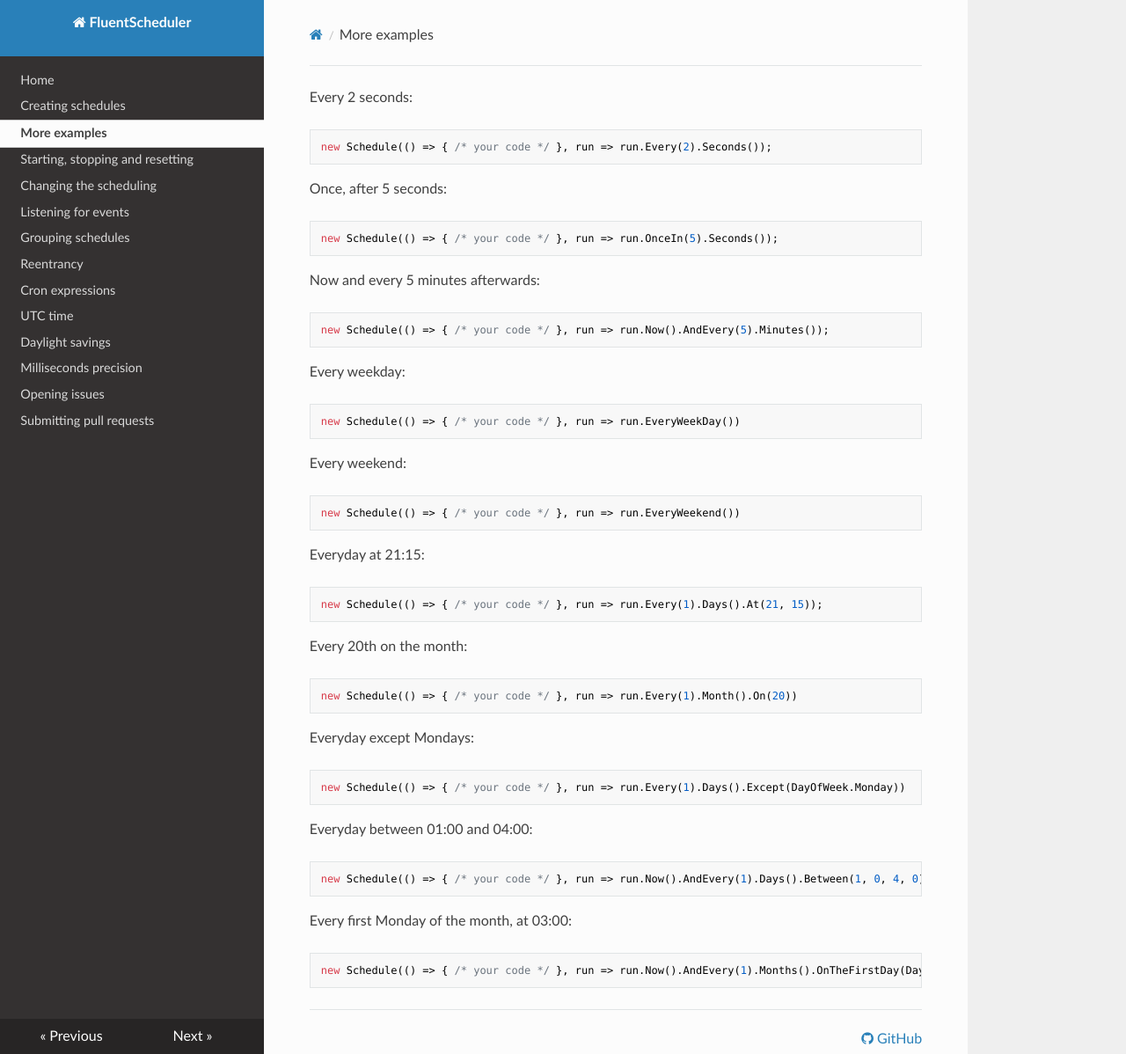
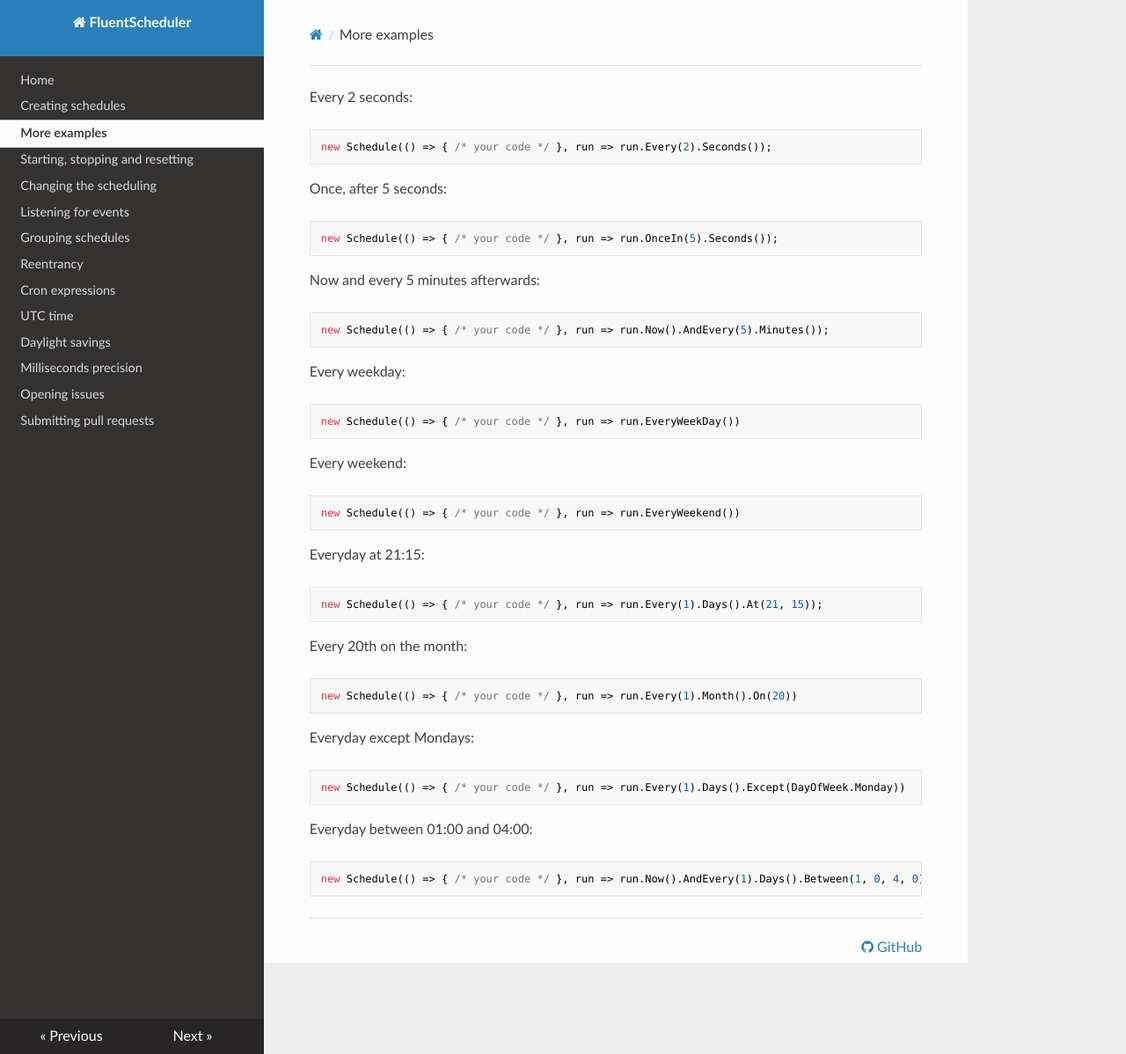
Before and after one commit to fluentscheduler/FluentScheduler, an MkDocs documentation site: the page built from Documentation/docs/more-examples.md, in a window 1280 px wide and 1198 px high. Shown: the whole window at 88% size. Built offline with MkDocs 1.6.1, drawn with Linux system fonts in a browser that asks for light colours; nearby versions of some CDN libraries.

Commit message:
Removed OnTheFirst method from the docs.

````diff
--- a/Documentation/docs/more-examples.md
+++ b/Documentation/docs/more-examples.md
@@ -50,9 +50,3 @@ Everyday between 01:00 and 04:00:
 ```cs
 new Schedule(() => { /* your code */ }, run => run.Now().AndEvery(1).Days().Between(1, 0, 4, 0))
 ```
-
-Every first Monday of the month, at 03:00:
-
-```cs
-new Schedule(() => { /* your code */ }, run => run.Now().AndEvery(1).Months().OnTheFirstDay(DayOfWeek.Monday).At(3, 0));
-```
````
